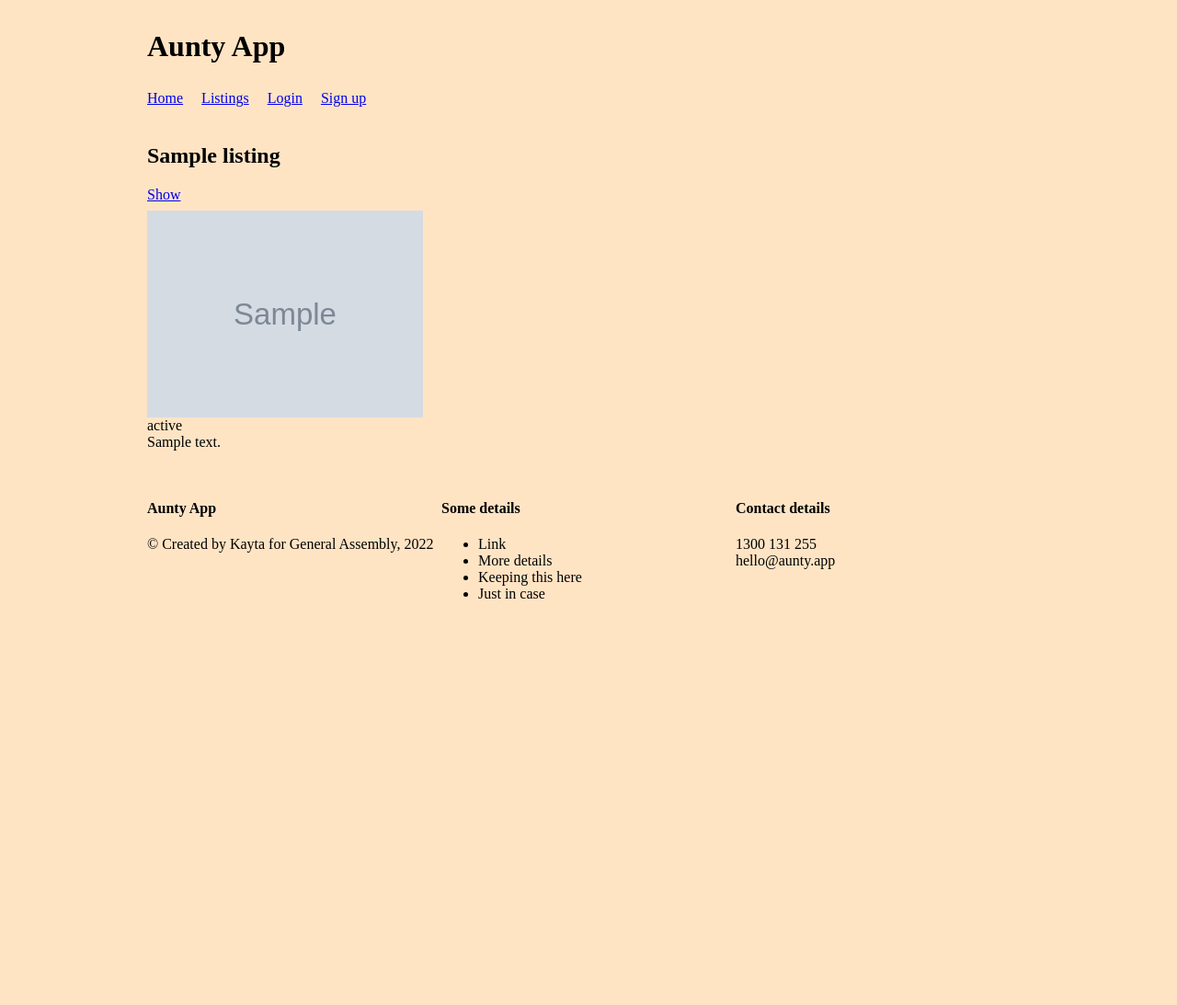
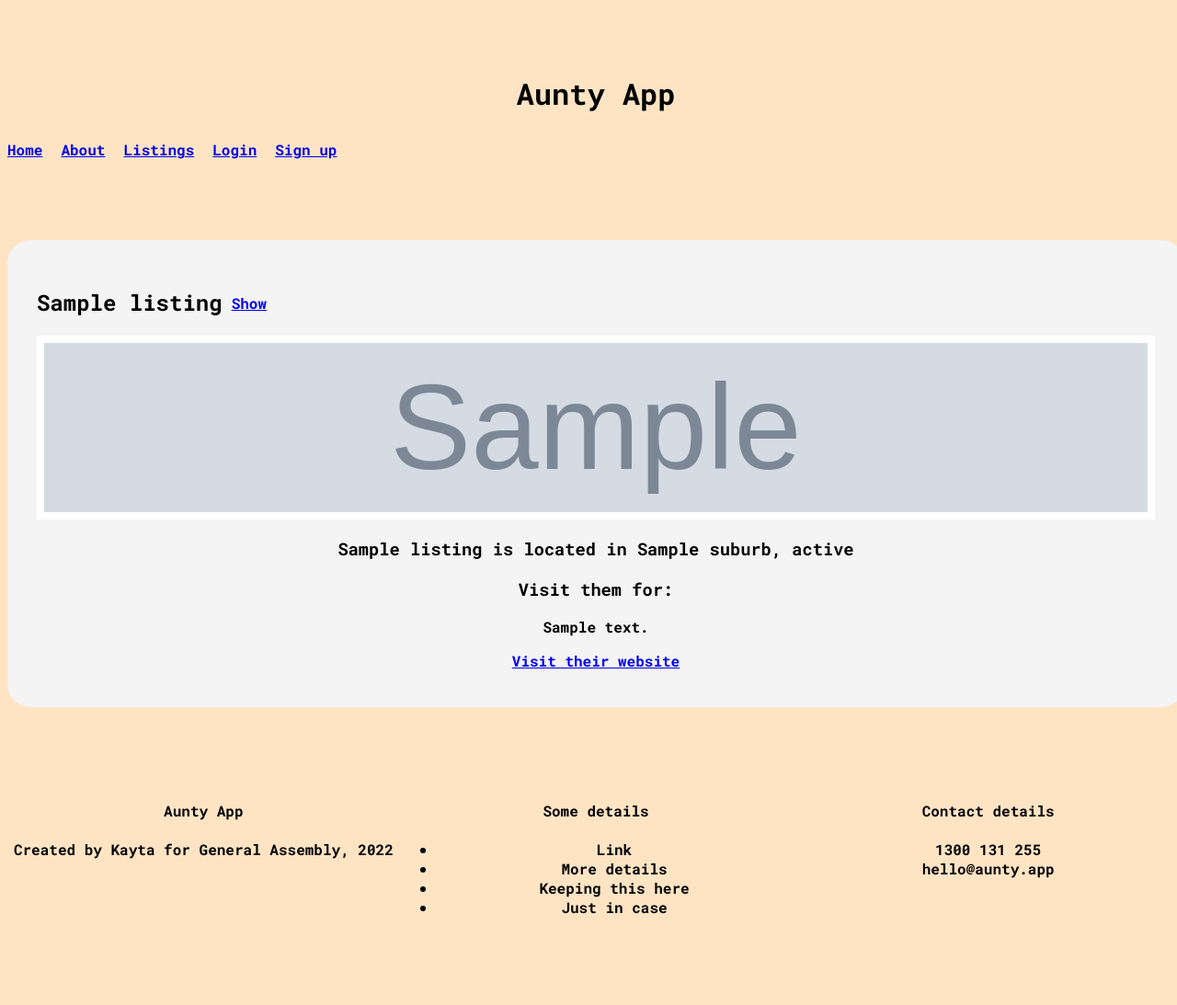
Before and after one commit to kaytawho/beauty-app, a Flask app: page /listings/1 in a window 1280 px wide. Shown: the whole page at 92% size. Before the commit the page ends 651 px from the top, so only its background shows below. Run offline with Flask 2, Linux system fonts and the light colour scheme; grey boxes marked "Sample" are stand-in pictures; a database or web service that is not in the repository returns one stand-in record (values such as "Sample title"); some libraries are stand-ins or nearby versions.

Commit message:
added about page, updated CSS, HTML

```diff
--- a/app.py
+++ b/app.py
@@ -1,4 +1,4 @@
-from flask import Flask, redirect
+from flask import Flask, redirect, render_template
 import os
 import psycopg2
 
@@ -21,6 +21,10 @@
     conn.close()
     return redirect('/listings')
 
+@app.route('/about')
+def about():
+    return render_template('about.html')
+
 ## Controllers
 app.register_blueprint(listing_controller)
 app.register_blueprint(session_controller)
--- a/static/css/style.css
+++ b/static/css/style.css
@@ -2,6 +2,7 @@
 body {
     font-size: 16px;
     background-color: bisque;
+    font-family: 'Roboto Mono', monospace;
 }
 
 * {
@@ -11,8 +12,9 @@
 main,
 header,
 footer {
-    width: 60em;
-    margin: 2em auto;
+    width: 80em;
+    margin: 5em auto;
+    text-align: center;
 }
 
 a,
@@ -63,25 +65,26 @@
     color: rgb(38, 28, 28);
 }
 
-.food-item {
+.listing-item {
     background-color: rgb(244, 244, 244);
+    border-radius: 25px;
     padding: 2em;
 }
 
-.food-item img {
+.listing-item img {
     width: 100%;
     height: 200px;
     object-fit: cover;
     border: 0.5em solid white;
 }
 
-.food-item .info {
+.listing-item .info {
     display: flex;
     align-items: center;
     gap: 10px;
 }
 
-.all-food {
+.all-listings {
     display: grid;
     gap: 2em;
     grid-template-columns: repeat(2, 1fr);
--- /dev/null
+++ b/templates/about.html
@@ -0,0 +1 @@
+{% extends 'base.html' %} {% block content %} {% endblock content %}
--- a/templates/base.html
+++ b/templates/base.html
@@ -2,6 +2,10 @@
     <head>
         <title>Aunty App</title>
         <link rel="stylesheet" href="/static/css/style.css" />
+        <link
+            href="https://fonts.googleapis.com/css2?family=Roboto+Mono:wght@700&display=swap"
+            rel="stylesheet"
+        />
     </head>
     <body>
         <header>
@@ -9,6 +13,9 @@
             <nav>
                 <div>
                     <a href="/">Home</a>
+                </div>
+                <div>
+                    <a href="/about">About</a>
                 </div>
                 <div>
                     <a href="/listings">Listings</a>
@@ -32,7 +39,7 @@
         <footer>
             <section>
                 <h4>Aunty App</h4>
-                <p>&copy; Created by Kayta for General Assembly, 2022</p>
+                <p>Created by Kayta for General Assembly, 2022</p>
             </section>
 
             <section>
--- a/templates/listings/show.html
+++ b/templates/listings/show.html
@@ -14,8 +14,19 @@
         width="300"
         heigh="150"
     />
-    <div class="state">{{ listing['state']}}</div>
-    <div class="description">{{listing['description']}}</div>
+    <div class="state-suburb">
+        <h3>
+            {{listing['name']}} is located in {{listing['suburb']}}, {{
+            listing['state']}}
+        </h3>
+    </div>
+    <div class="description">
+        <h3>Visit them for:</h3>
+        <p>{{listing['description']}}</p>
+    </div>
+    <div class="website">
+        <a href="https://{{ listing['website']}}">Visit their website</a>
+    </div>
 
     {% endblock content %}
 </div>
```
Also changed, not shown: templates/listings/listings.html (+9 -0 lines), static/v1-design.jpeg (deleted).
